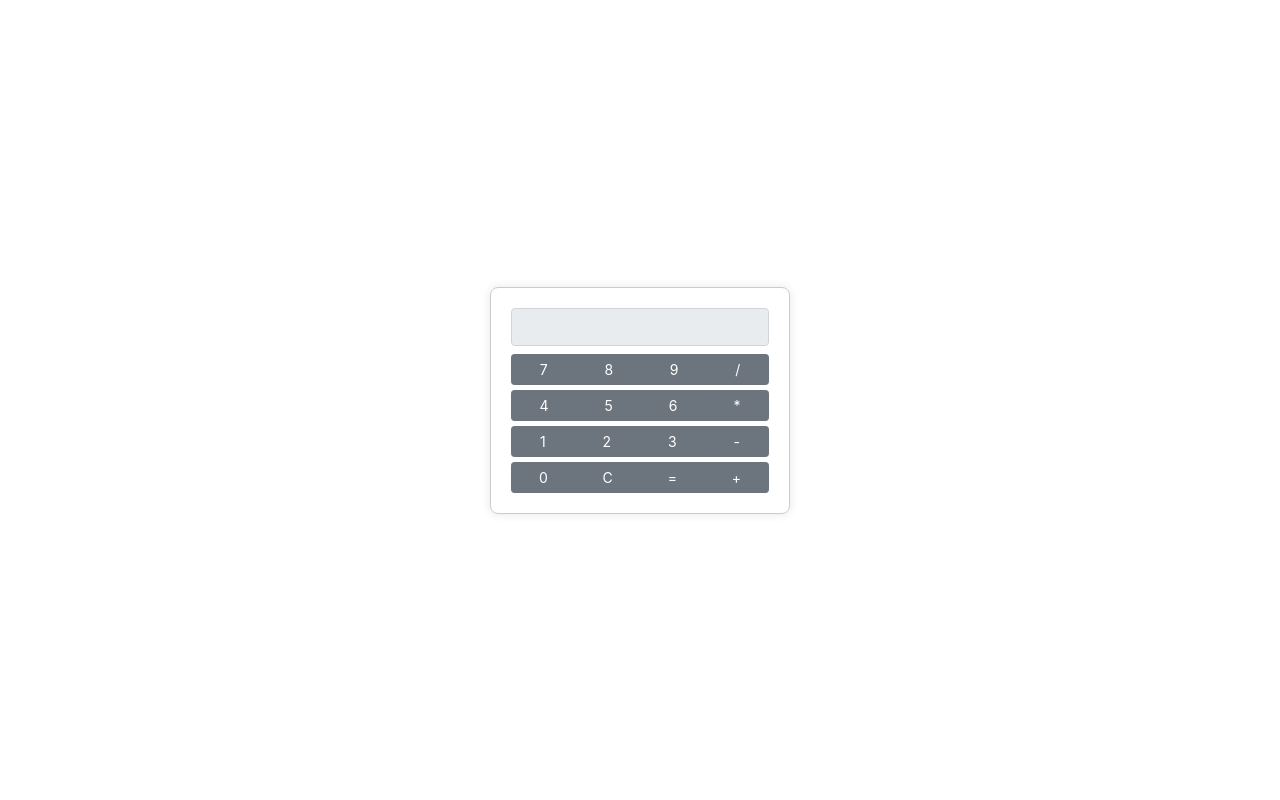
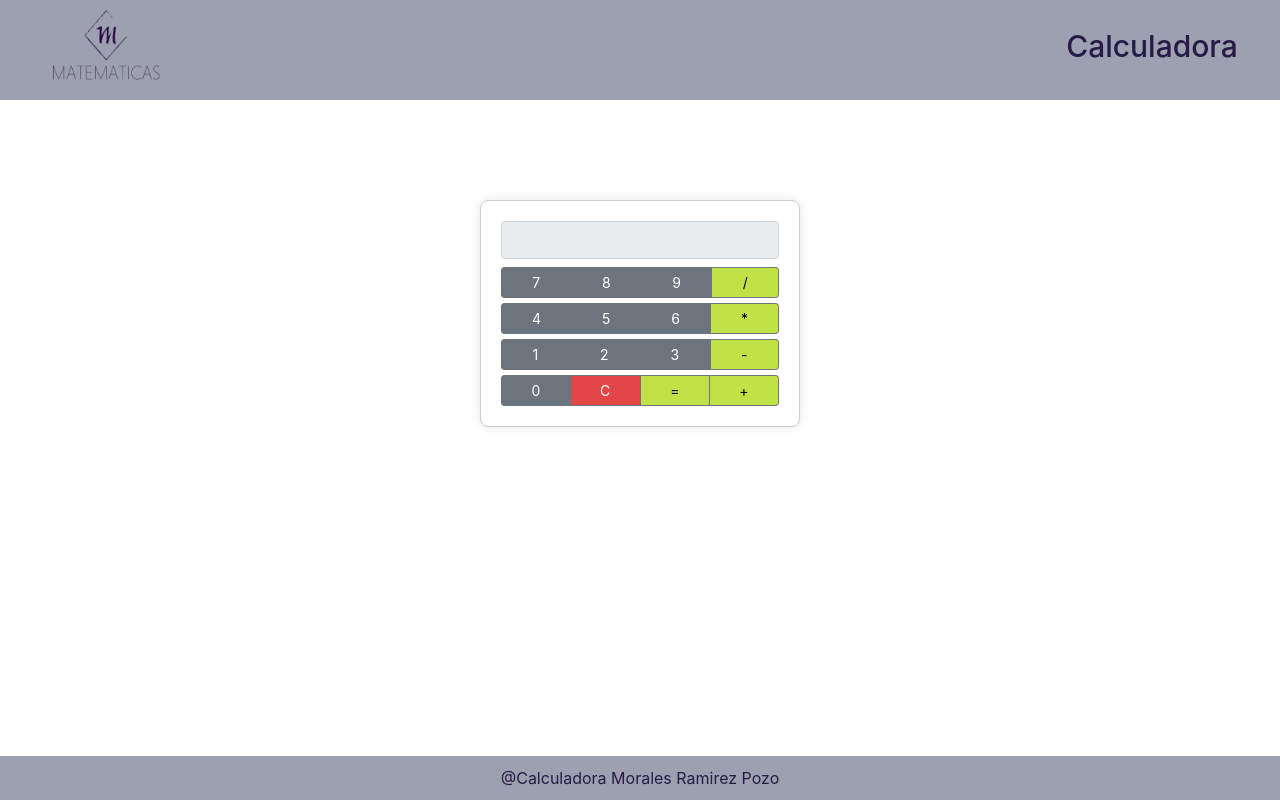
Before and after one commit to ErickRamirezO/Actividad_Practica_4_Tarea_2, a plain HTML site: page index.html in a window 1280 px wide. Drawn offline with nearby package versions, Linux system fonts and the light colour scheme.

Commit message:
Modificación de la calculadora

```diff
--- a/index.html
+++ b/index.html
@@ -7,10 +7,17 @@
   <link rel="stylesheet" href="https://stackpath.bootstrapcdn.com/bootstrap/4.3.1/css/bootstrap.min.css">
   <title>Calculadora MVC</title>
 
+
   <link rel="stylesheet" href="style.css" type="text/css">
+  <link rel="icon" href="img/calculadoraico.png" type="image/png">
+
 </head>
 
 <body>
+  <nav class="">
+    <img src="img/calculadora.png" alt="logo calculadora">
+    <h1>Calculadora</h1>
+  </nav>
 
     <div class="calculator">
     <input id="display" class="form-control mb-2" type="text" readonly>
@@ -18,30 +25,33 @@
       <button class="btn btn-secondary" onclick="controller.appendToDisplay('7')">7</button>
       <button class="btn btn-secondary" onclick="controller.appendToDisplay('8')">8</button>
       <button class="btn btn-secondary" onclick="controller.appendToDisplay('9')">9</button>
-      <button class="btn btn-secondary" onclick="controller.appendToDisplay('/')">/</button>
+      <button class="btn btn-secondary colorN" onclick="controller.appendToDisplay('/')">/</button>
     </div>
     <div style="margin-top:5px;"></div>
     <div class="btn-group btn-group-sm w-100" role="group">
       <button class="btn btn-secondary" onclick="controller.appendToDisplay('4')">4</button>
       <button class="btn btn-secondary" onclick="controller.appendToDisplay('5')">5</button>
       <button class="btn btn-secondary" onclick="controller.appendToDisplay('6')">6</button>
-      <button class="btn btn-secondary" onclick="controller.appendToDisplay('*')">*</button>
+      <button class="btn btn-secondary  colorN" onclick="controller.appendToDisplay('*')">*</button>
     </div>
     <div style="margin-top:5px;"></div>
     <div class="btn-group btn-group-sm w-100" role="group">
       <button class="btn btn-secondary" onclick="controller.appendToDisplay('1')">1</button>
       <button class="btn btn-secondary" onclick="controller.appendToDisplay('2')">2</button>
       <button class="btn btn-secondary" onclick="controller.appendToDisplay('3')">3</button>
-      <button class="btn btn-secondary" onclick="controller.appendToDisplay('-')">-</button>
+      <button class="btn btn-secondary  colorN" onclick="controller.appendToDisplay('-')">-</button>
     </div>
     <div style="margin-top:5px;"></div>
     <div class="btn-group btn-group-sm w-100" role="group">
       <button class="btn btn-secondary" onclick="controller.appendToDisplay('0')">0</button>
-      <button class="btn btn-secondary" onclick="controller.clearDisplay()">C</button>
-      <button class="btn btn-secondary" onclick="controller.calculateResult()">=</button>
-      <button class="btn btn-secondary" onclick="controller.appendToDisplay('+')">+</button>
+      <button class="btn btn-secondary colorR" onclick="controller.clearDisplay()">C</button>
+      <button class="btn btn-secondary  colorN" onclick="controller.calculateResult()">=</button>
+      <button class="btn btn-secondary  colorN" onclick="controller.appendToDisplay('+')">+</button>
     </div>
   </div>
+  <footer>
+    @Calculadora Morales Ramirez Pozo
+  </footer>
 
   <script src="model/model.js"></script>
   <script src="view/view.js"></script>
--- a/style.css
+++ b/style.css
@@ -4,16 +4,56 @@ html {
 }
 
 body {
-  display: flex;
+
   justify-content: center;
   align-items: center;
   height: 100vh;
   margin: 0;
 }
 .calculator {
-  width: 300px;
+  margin: auto;
+  width: 25%;
   padding: 20px;
   border: 1px solid #ccc;
   border-radius: 8px;
   box-shadow: 0 0 10px rgba(0, 0, 0, 0.1);
+
 }
+nav{
+  align-items: center;
+  justify-content: center;
+  display:flex;
+  width: 100%;
+  height: 100px;
+  margin-bottom: 100px;
+  background-color: #9ca0b0;
+}
+nav h1{
+  color: #261b46;
+  font-size: 30px;
+  margin-left: 55%;
+}
+nav img{
+  width: 10%;
+  height: 100%;
+  margin-right: 15%;
+}
+footer {
+    position: fixed;
+    bottom: 0;
+    width: 100%;
+    background-color: #9ca0b0;
+    color: #261b46;
+    padding: 10px;
+    text-align: center;
+}
+.colorN{
+  background-color: #c0e246;
+  color:black;
+}
+.colorR{
+  background-color: #e24646;
+}
+.colorN:hover, .colorR:hover{
+  background-color: #9ca0b0;
+}
```
Also changed, not shown: img/calculadora.png (added), img/calculadoraico.png (added).
